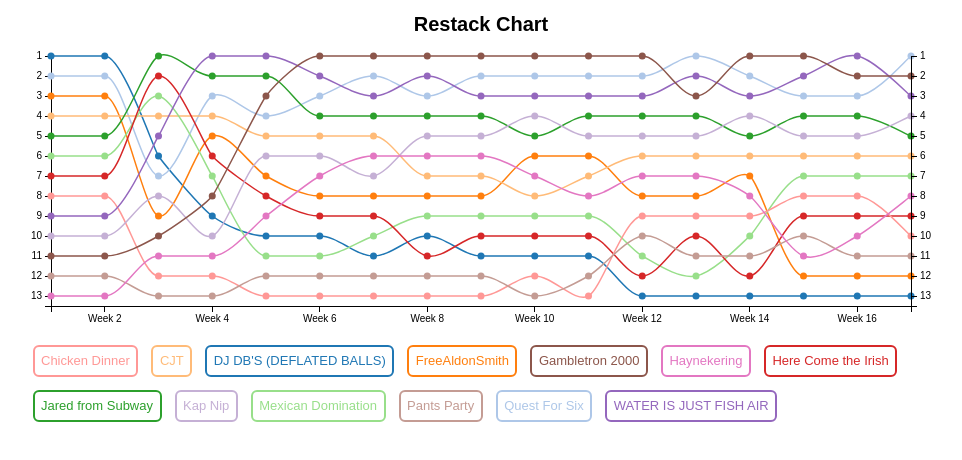
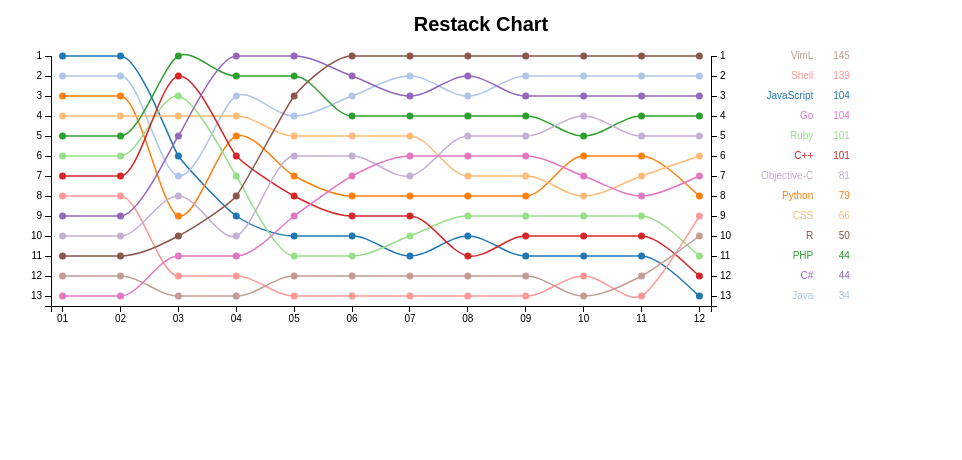
Before and after one commit to restacks/restacks-chart, a website: page app/index.html in a window 1280 px wide. Shown: the whole page, without its empty margins (159-1121 px from the left). Drawn offline with Linux system fonts and the light colour scheme.

Commit message:
- Improve chart legend position. - Add summary legend number.

```diff
--- a/app/index.html
+++ b/app/index.html
@@ -1,77 +1,6 @@
 <!DOCTYPE html>
 <meta charset="utf-8">
-<style>
-
-body {
-  font: 10px sans-serif;
-  margin: 0 auto;
-  width: 960px;
-}
-
-h1 {
-  margin-bottom: 0;
-  text-align: center;
-}
-
-.axis path,
-.axis line {
-  fill: none;
-  stroke: #000;
-  shape-rendering: crispEdges;
-}
-
-.line {
-  cursor: pointer;
-  fill: none;
-  stroke: #9E9E9E;
-  stroke-width: 1.5px;
-}
-
-.line.selected {
-  stroke-width: 4px;
-}
-
-.dot {
-  fill: none;
-  cursor: pointer;
-}
-.dot.highlighted{
-  fill: orange;
-}
-
-div.team-name-container {
-  height: 100px;
-  margin-left: 25px;
-}
-div.team-name {
-  border: 2px solid #000;
-  border-radius: 6px;
-  cursor: pointer;
-  display: inline-block;
-  font-size: 130%;
-  margin: 0.5em;
-  padding: 0.5em;
-}
-div.team-name.selected {
-  border-width: 4px;
-  color: #fff;
-  font-weight: bold;
-}
-
-div.tooltip {
-  position: absolute;
-  text-align: center;
-  width: 60px;
-  height: 28px;
-  padding: 2px;
-  font: 12px sans-serif;
-  background: lightsteelblue;
-  border: 0px;
-  border-radius: 8px;
-  pointer-events: none;
-}
-
-</style>
+<link rel="stylesheet" type="text/css" href="style.css">
 <body>
 <h1>Restack Chart</h1>
 <script src="d3.v3.min.js" charset="utf-8"></script>
@@ -84,10 +13,15 @@ d3.selection.prototype.moveToFront = function() {
   });
 };
 
+var legendStyle = {width:200};
+
 // define margin
 var margin = {top: 20, right: 50, bottom: 30, left: 50},
-    width = 960 - margin.left - margin.right,
+    width = 960 - margin.left - margin.right - legendStyle.width,
     height = 300 - margin.top - margin.bottom;
+
+// define month format as 2 digit
+var monthFormat = d3.format("02");
 
 // define x scale
 var x = d3.scale.linear()
@@ -101,7 +35,7 @@ var y = d3.scale.linear()
 var xAxis = d3.svg.axis()
     .scale(x)
     .orient('bottom')
-    .tickFormat(function(d) { return 'Week ' + d; });
+    .tickFormat(function(d) { return  monthFormat(d); });
 
 // define y-axis left from sacle
 var yAxis = d3.svg.axis()
@@ -121,7 +55,13 @@ var line = d3.svg.line()
 
 var colors = d3.scale.category20();
 
-var svg = d3.select('body').append('svg')
+var container = d3.select('body').append('div')
+    .attr('class', 'container');
+
+var chartContainer = container.append('div')
+    .attr('class', 'chart-container');
+
+var svg = chartContainer.append('svg')
     .attr('width', width + margin.left + margin.right)
     .attr('height', height + margin.top + margin.bottom)
   .append('g')
@@ -141,7 +81,7 @@ d3.json('teams-ranked.json', function(error, data) {
   // d3.range(1, 5) = create array range like [1, 2, 3, 4, 5]
   // d3.extent([1,2,3,4,5]) = [1,5]
   // d3.domain([1,5])
-  x.domain(d3.extent(d3.range(1, teamData[0].values.length + 1))); // render like '1-17'
+  x.domain([0.8, 12.2]); //
   y.domain([teamNames.length + 0.5, 1]); // render like '13 to 1'
 
   // append x-axis
@@ -208,7 +148,7 @@ d3.json('teams-ranked.json', function(error, data) {
                 .style("opacity", .9);
             div .html( 'Value: ' +  + d)
                 .style("left", (d3.event.pageX) + "px")
-                .style("top", (d3.event.pageY - 28) + "px");
+                .style("top", (d3.event.pageY - 35) + "px");
           })
           .on("mouseout", function(d) {
               div.transition()
@@ -218,30 +158,31 @@ d3.json('teams-ranked.json', function(error, data) {
       });
 
   var teams = teamData.map(function(d, i) {
+    var total = d3.sum(d.values);
     return {
       name: d.name.toLowerCase(),
       display: d.name,
       index: i,
+      total: total,
       color: colors(i)
     };
   });
 
   teams.sort(function(a, b) {
-    if ( a.name < b.name ) { return -1 };
-    if ( a.name > b.name ) { return 1 };
+    if ( a.total < b.total ) { return 1 };
+    if ( a.total > b.total ) { return -1 };
     return 0;
   });
 
-  // create legend
-  var legend = d3.select('body').append('div')
-    .attr('class', 'team-name-container');
+  // create legend name container
+  var legendName = container.append('div')
+    .attr('class', 'legend-container');
 
-  // botom legend
-  legend.selectAll('.team-name')
+  legendName.selectAll('.legend-name')
       .data(teams)
     .enter()
       .append('div')
-      .attr('class', 'team-name')
+      .attr('class', 'legend-name')
       .attr('data-team-index', function(d) { return d.index; })
       .style({
         color: function(d) { return d.color; },
@@ -255,9 +196,35 @@ d3.json('teams-ranked.json', function(error, data) {
         d3.select(selector).classed('selected', true).moveToFront();
       });
 
+  // create legend vaues
+  var legendValue = container.append('div')
+    .attr('class', 'legend-container');
+
+  legendValue.selectAll('.legend-value')
+      .data(teams)
+    .enter()
+      .append('div')
+      .attr('class', 'legend-value')
+      .attr('style', 'margin-left: 20px;')
+      .attr('data-team-index', function(d) { return d.index; })
+      .style({
+        color: function(d) { return d.color; },
+        'border-color': function(d) { return d.color; }
+      })
+      .text(function(d) { return d.total; })
+      .on('click', function(e) {
+        removeSelection();
+        var selector = 'path[data-team-index=\'' + e.index + '\']';
+        d3.select(this).classed('selected', true);
+        d3.select(selector).classed('selected', true).moveToFront();
+      });
+
+
   function removeSelection() {
-    d3.select('.team-name.selected').classed('selected', false);
+    d3.select('.legend-name.selected').classed('selected', false);
     d3.select('.line.selected').classed('selected', false);
+
+    d3.select('.legend-value.selected').classed('selected', false);
   }
 });
 </script>
--- /dev/null
+++ b/app/style.css
@@ -0,0 +1,85 @@
+body {
+  font: 10px sans-serif;
+  margin: 0 auto;
+  width: 960px;
+}
+
+h1 {
+  margin-bottom: 0;
+  text-align: center;
+}
+
+.axis path,
+.axis line {
+  fill: none;
+  stroke: #000;
+  shape-rendering: crispEdges;
+}
+
+.line {
+  cursor: pointer;
+  fill: none;
+  stroke: #9E9E9E;
+  stroke-width: 1.5px;
+}
+
+.line.selected {
+  stroke-width: 4px;
+}
+
+.dot {
+  fill: none;
+  cursor: pointer;
+}
+.dot.highlighted{
+  fill: orange;
+}
+
+div.container{
+  position: relative;
+  width: 100%;
+  height: 100%;
+}
+
+div.chart-container{
+  float: left;
+  width: auto;
+}
+
+div.legend-container {
+  float: left;
+  width: auto;
+  /*margin-left: 25px;*/
+  margin-top: 10px;
+  text-align: right;
+}
+
+div.legend-name, div.legend-value {
+  /*border: 2px solid #000;
+  border-radius: 6px;*/
+  cursor: pointer;
+  font-size: 10px;
+  /*margin: 0.5em;
+  padding: 0.5em;*/
+  height: 20px;
+  line-height: 20px;
+}
+
+div.legend-name.selected, div.legend-value.selected {
+  border-width: 4px;
+  color: #fff;
+  font-weight: bold;
+}
+
+div.tooltip {
+  position: absolute;
+  text-align: center;
+  width: 60px;
+  height: 28px;
+  padding: 2px;
+  font: 12px sans-serif;
+  background: lightsteelblue;
+  border: 0px;
+  border-radius: 8px;
+  pointer-events: none;
+}
--- a/app/teams-ranked.json
+++ b/app/teams-ranked.json
@@ -1,15 +1,15 @@
 {
-  "DJ DB'S (DEFLATED BALLS)": [1, 1, 6, 9, 10, 10, 11, 10, 11, 11, 11, 13, 13, 13, 13, 13, 13],
-  "Quest For Six": [2, 2, 7, 3, 4, 3, 2, 3, 2, 2, 2, 2, 1, 2, 3, 3, 1],
-  "FreeAldonSmith": [3, 3, 9, 5, 7, 8, 8, 8, 8, 6, 6, 8, 8, 7, 12, 12, 12],
-  "CJT": [4, 4, 4, 4, 5, 5, 5, 7, 7, 8, 7, 6, 6, 6, 6, 6, 6],
-  "Jared from Subway": [5, 5, 1, 2, 2, 4, 4, 4, 4, 5, 4, 4, 4, 5, 4, 4, 5],
-  "Mexican Domination": [6, 6, 3, 7, 11, 11, 10, 9, 9, 9, 9, 11, 12, 10, 7, 7, 7],
-  "Here Come the Irish": [7, 7, 2, 6, 8, 9, 9, 11, 10, 10, 10, 12, 10, 12, 9, 9, 9],
-  "Chicken Dinner": [8, 8, 12, 12, 13, 13, 13, 13, 13, 12, 13, 9, 9, 9, 8, 8, 10],
-  "WATER IS JUST FISH AIR": [9, 9, 5, 1, 1, 2, 3, 2, 3, 3, 3, 3, 2, 3, 2, 1, 3],
-  "Kap Nip": [10, 10, 8, 10, 6, 6, 7, 5, 5, 4, 5, 5, 5, 4, 5, 5, 4],
-  "Gambletron 2000": [11, 11, 10, 8, 3, 1, 1, 1, 1, 1, 1, 1, 3, 1, 1, 2, 2],
-  "Pants Party": [12, 12, 13, 13, 12, 12, 12, 12, 12, 13, 12, 10, 11, 11, 10, 11, 11],
-  "Haynekering": [13, 13, 11, 11, 9, 7, 6, 6, 6, 7, 8, 7, 7, 8, 11, 10, 8]
+  "JavaScript": [1, 1, 6, 9, 10, 10, 11, 10, 11, 11, 11, 13],
+  "Java": [2, 2, 7, 3, 4, 3, 2, 3, 2, 2, 2, 2],
+  "Python": [3, 3, 9, 5, 7, 8, 8, 8, 8, 6, 6, 8],
+  "CSS": [4, 4, 4, 4, 5, 5, 5, 7, 7, 8, 7, 6],
+  "PHP": [5, 5, 1, 2, 2, 4, 4, 4, 4, 5, 4, 4],
+  "Ruby": [6, 6, 3, 7, 11, 11, 10, 9, 9, 9, 9, 11],
+  "C++": [7, 7, 2, 6, 8, 9, 9, 11, 10, 10, 10, 12],
+  "Shell": [8, 8, 12, 12, 13, 13, 13, 13, 13, 12, 13, 9],
+  "C#": [9, 9, 5, 1, 1, 2, 3, 2, 3, 3, 3, 3],
+  "Objective-C": [10, 10, 8, 10, 6, 6, 7, 5, 5, 4, 5, 5],
+  "R": [11, 11, 10, 8, 3, 1, 1, 1, 1, 1, 1, 1],
+  "VimL": [12, 12, 13, 13, 12, 12, 12, 12, 12, 13, 12, 10],
+  "Go": [13, 13, 11, 11, 9, 7, 6, 6, 6, 7, 8, 7]
 }
```
